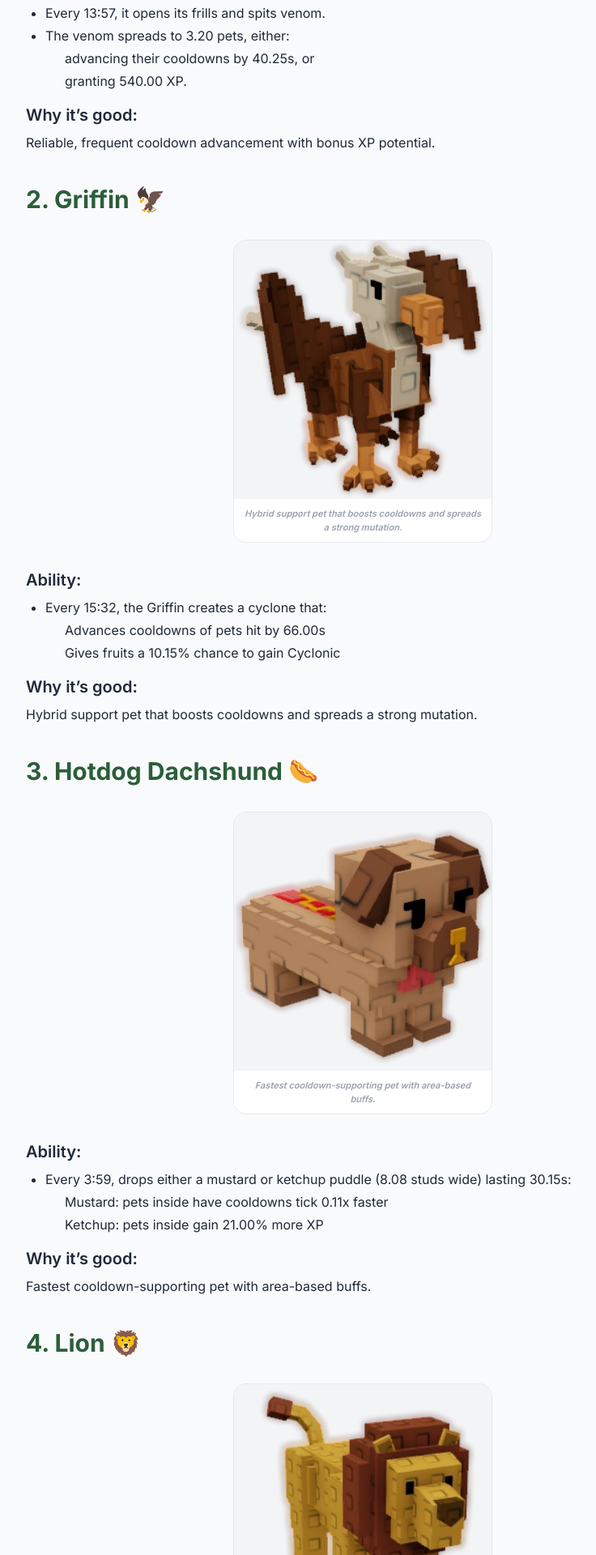
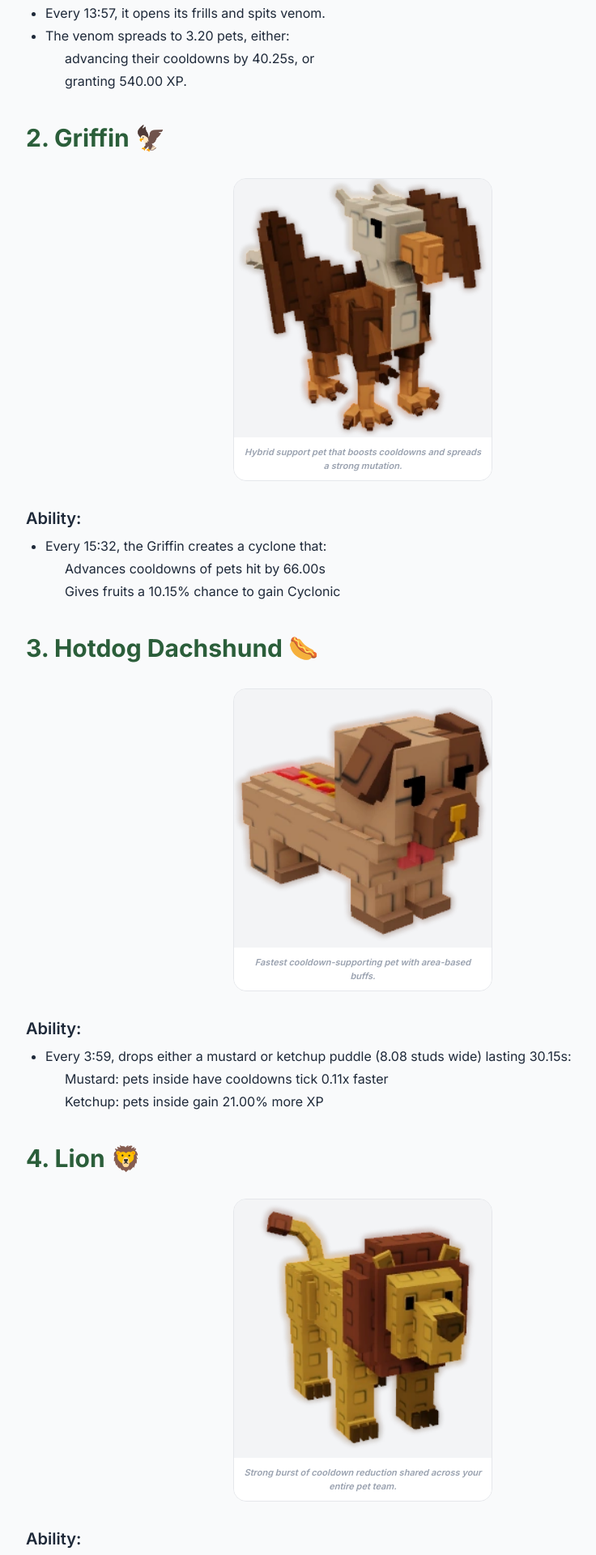
Before and after one commit to lenardatthebreakwater/growagardenplayer, a Next.js app: page /posts/grow-a-garden-pets-that-reduce-cooldown in a window 1280 px wide. Shown: the part 1080-3000 px from the top of the page at 81% size, without its empty margins (192-928 px from the left). Built offline with nearby package versions, Linux system fonts and the light colour scheme.

Commit message:
Removed unnecessary portions of an article

```diff
--- a/src/app/posts/grow-a-garden-pets-that-reduce-cooldown/page.js
+++ b/src/app/posts/grow-a-garden-pets-that-reduce-cooldown/page.js
@@ -146,11 +146,6 @@ export default function CooldownArticlePage() {
                 </li>
             </ul>
 
-            <h3 className="text-xl font-semibold mt-4 mb-2">Why it’s good:</h3>
-            <p>
-                Reliable, frequent cooldown advancement with bonus XP potential.
-            </p>
-
             <h2 id="griffin" className="text-3xl font-bold text-[#2B5E3A] mt-10 mb-6">2. Griffin 🦅</h2>
 
             <ArticleImage
@@ -168,11 +163,6 @@ export default function CooldownArticlePage() {
                     </ul>
                 </li>
             </ul>
-
-            <h3 className="text-xl font-semibold mt-4 mb-2">Why it’s good:</h3>
-            <p>
-                Hybrid support pet that boosts cooldowns and spreads a strong mutation.
-            </p>
 
             <h2 id="hotdog-dachshund" className="text-3xl font-bold text-[#2B5E3A] mt-10 mb-6">3. Hotdog Dachshund 🌭</h2>
 
@@ -192,11 +182,6 @@ export default function CooldownArticlePage() {
                 </li>
             </ul>
 
-            <h3 className="text-xl font-semibold mt-4 mb-2">Why it’s good:</h3>
-            <p>
-                Fastest cooldown-supporting pet with area-based buffs.
-            </p>
-
             <h2 id="lion" className="text-3xl font-bold text-[#2B5E3A] mt-10 mb-6">4. Lion 🦁</h2>
 
             <ArticleImage
@@ -209,11 +194,6 @@ export default function CooldownArticlePage() {
             <ul className="list-disc ml-6 space-y-1">
                 <li>Every 13:35, the Lion roars and pulls all pets toward it, distributing 404.00s of cooldown advancement (max 60.60s each).</li>
             </ul>
-
-            <h3 className="text-xl font-semibold mt-4 mb-2">Why it’s good:</h3>
-            <p>
-                Strong burst of cooldown reduction shared across your entire pet team.
-            </p>
 
             <h2 id="meerkat" className="text-3xl font-bold text-[#2B5E3A] mt-10 mb-6">5. Meerkat 🐒</h2>
 
@@ -229,11 +209,6 @@ export default function CooldownArticlePage() {
                 <li>There is also a 15.25% chance to immediately repeat the action.</li>
             </ul>
 
-            <h3 className="text-xl font-semibold mt-4 mb-2">Why it’s good:</h3>
-            <p>
-                Can chain multiple cooldown boosts if the repeat chance triggers.
-            </p>
-
             <h2 id="oxpecker" className="text-3xl font-bold text-[#2B5E3A] mt-10 mb-6">6. Oxpecker 🐦</h2>
 
             <ArticleImage
@@ -246,11 +221,6 @@ export default function CooldownArticlePage() {
             <ul className="list-disc ml-6 space-y-1">
                 <li>After any Safari pet uses its ability, its cooldown begins 14.40s shorter.</li>
             </ul>
-
-            <h3 className="text-xl font-semibold mt-4 mb-2">Why it’s good:</h3>
-            <p>
-                A must-have in Safari-heavy teams to make all their abilities cycle faster.
-            </p>
 
             <h2 id="peach-wasp" className="text-3xl font-bold text-[#2B5E3A] mt-10 mb-6">7. Peach Wasp 🍑🐝</h2>
 
@@ -266,11 +236,6 @@ export default function CooldownArticlePage() {
                 <li>Every 9:57, stings a random pet, advancing its cooldown by 60.60s.</li>
             </ul>
 
-            <h3 className="text-xl font-semibold mt-4 mb-2">Why it’s good:</h3>
-            <p>
-                Steady cooldown boosts plus the Plasma mutation for extra value.
-            </p>
-
             <h2 id="peacock" className="text-3xl font-bold text-[#2B5E3A] mt-10 mb-6">8. Peacock 🦚</h2>
 
             <ArticleImage
@@ -283,11 +248,6 @@ export default function CooldownArticlePage() {
             <ul className="list-disc ml-6 space-y-1">
                 <li>Every 10:00, fans its feathers and advances the cooldowns of all active pets within 20.20 studs by 65.60s.</li>
             </ul>
-
-            <h3 className="text-xl font-semibold mt-4 mb-2">Why it’s good:</h3>
-            <p>
-                One of the best AoE cooldown boosters for large gardens.
-            </p>
 
             <h2 id="queen-bee" className="text-3xl font-bold text-[#2B5E3A] mt-10 mb-6">9. Queen Bee 👑🐝</h2>
 
@@ -303,11 +263,6 @@ export default function CooldownArticlePage() {
                 <li>Every 21:51, the pet with the highest cooldown gets its ability fully refreshed.</li>
             </ul>
 
-            <h3 className="text-xl font-semibold mt-4 mb-2">Why it’s good:</h3>
-            <p>
-                Its ability refresh is extremely strong for top-tier cooldown-intensive pets.
-            </p>
-
             <h2 id="red-squirrel" className="text-3xl font-bold text-[#2B5E3A] mt-10 mb-6">10. Red Squirrel 🐿️</h2>
 
             <ArticleImage
@@ -320,11 +275,6 @@ export default function CooldownArticlePage() {
             <ul className="list-disc ml-6 space-y-1">
                 <li>After any Fall-type pet finishes its ability, its cooldown starts 14.40s shorter.</li>
             </ul>
-
-            <h3 className="text-xl font-semibold mt-4 mb-2">Why it’s good:</h3>
-            <p>
-                Pairs perfectly with Fall pets to speed up their cycles.
-            </p>
 
             <h2 id="spider" className="text-3xl font-bold text-[#2B5E3A] mt-10 mb-6">11. Spider 🕷️</h2>
 
@@ -344,11 +294,6 @@ export default function CooldownArticlePage() {
                 </li>
             </ul>
 
-            <h3 className="text-xl font-semibold mt-4 mb-2">Why it’s good:</h3>
-            <p>
-                A powerful area buff that helps both pets and plants simultaneously.
-            </p>
-
             <h2 id="tarantula-hawk" className="text-3xl font-bold text-[#2B5E3A] mt-10 mb-6">12. Tarantula Hawk 🕸️</h2>
 
             <ArticleImage
@@ -363,11 +308,6 @@ export default function CooldownArticlePage() {
                 <li>Every 4:59, stings a pet and advances its cooldown by 80.80s.</li>
             </ul>
 
-            <h3 className="text-xl font-semibold mt-4 mb-2">Why it’s good:</h3>
-            <p>
-                Very frequent cooldown boosts plus a strong mutation bonus.
-            </p>
-
             <h2 id="wasp" className="text-3xl font-bold text-[#2B5E3A] mt-10 mb-6">13. Wasp 🐝</h2>
 
             <ArticleImage
@@ -381,11 +321,6 @@ export default function CooldownArticlePage() {
                 <li>Every 29:42, pollinates a nearby fruit.</li>
                 <li>Every 9:54, stings a pet, advancing its cooldown by 60.60s.</li>
             </ul>
-
-            <h3 className="text-xl font-semibold mt-4 mb-2">Why it’s good:</h3>
-            <p>
-                Similar to Peach Wasp but with Pollinated and longer intervals.
-            </p>
 
             <Separator className="my-10" />
 
```
